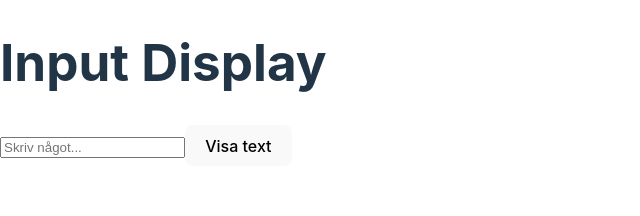
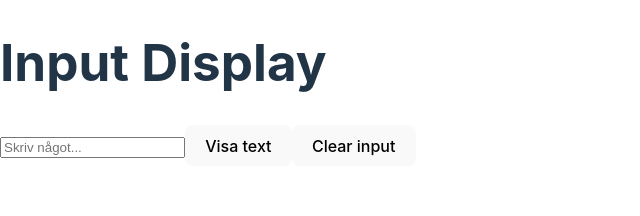
Before and after one commit to Jonas-Eklof/KYH, a React (Vite) app in the folder javascript-2/my-react-app/: page / in a window 1280 px wide. Shown: the top 216 px of the page, without its empty margins (0-640 px from the left). Built offline with nearby package versions, Linux system fonts and the light colour scheme.

Commit message:
lade till knapp för att ta bort text från input-rutan

```diff
--- a/javascript-2/my-react-app/src/InputDisplay.jsx
+++ b/javascript-2/my-react-app/src/InputDisplay.jsx
@@ -12,6 +12,11 @@ export default function InputDisplay() {
     setDisplayValue(inputValue);
   };
 
+  const clearInput = () => {
+    setInputValue("");
+    setDisplayValue("");
+  };
+
   return (
     <div>
       <h1>Input Display</h1>
@@ -22,6 +27,7 @@ export default function InputDisplay() {
         placeholder="Skriv något..."
       />
       <button onClick={showInput}>Visa text</button>
+      <button onClick={clearInput}>Clear input</button>
       <p>{displayValue}</p>
     </div>
   );
```
